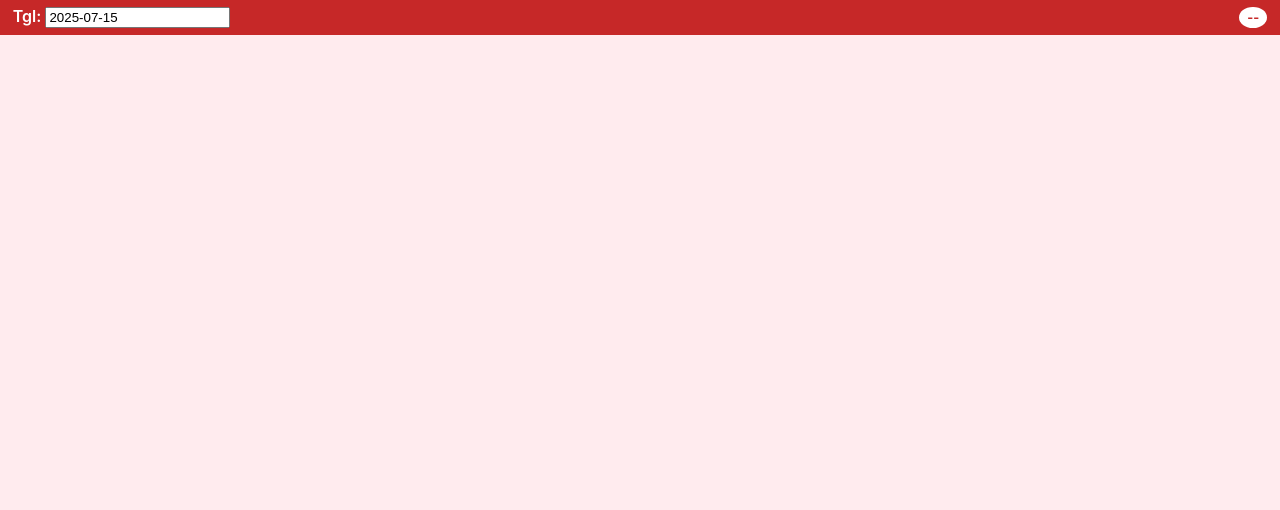
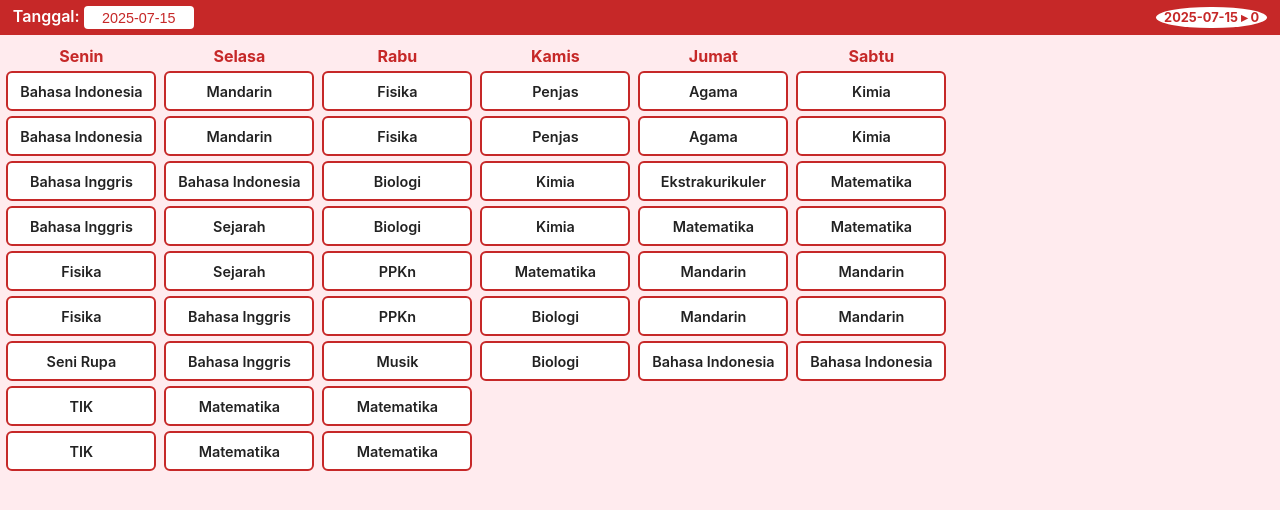
Before and after one commit to Eduardo-salamanca/schedule-task, a plain HTML site: page index.html in a window 1280 px wide. Drawn offline with Linux system fonts and the light colour scheme; no server answers.

Commit message:
Update index.html

```diff
--- a/index.html
+++ b/index.html
@@ -9,7 +9,7 @@
     *{box-sizing:border-box}
     body{margin:0;font-family:-apple-system,BlinkMacSystemFont,"Segoe UI",Roboto,sans-serif;background:var(--merah-muda);color:var(--hitam)}
     header{background:var(--merah);color:var(--putih);padding:.4rem .8rem;display:flex;justify-content:space-between;align-items:center;font-weight:600}
-    #dateSel{background:var(--putih);color:var(--merah);border:none;border-radius:4px;padding:.2rem .4rem;font-size:.9rem}
+    #dateInput{background:var(--putih);color:var(--merah);border:none;border-radius:4px;padding:.2rem .4rem;font-size:.9rem;width:110px;text-align:center}
     #badge{background:var(--putih);color:var(--merah);border-radius:50%;padding:.2rem .5rem;font-size:.8rem;font-weight:700}
     .wrapper{overflow-x:auto;padding:.4rem}
     .grid{display:flex;gap:.5rem;min-width:max-content}
@@ -33,11 +33,8 @@
 <body>
 <header>
   <div>
-
-<!-- NEW -->
-<label for="dateInput">Tgl:</label>
-<input id="dateInput" type="text" placeholder="2025-07-15" maxlength="10">
-
+    <label for="dateInput">Tanggal:</label>
+    <input id="dateInput" type="text" placeholder="2025-07-19" maxlength="10">
   </div>
   <div id="badge">--</div>
 </header>
@@ -65,19 +62,13 @@ const jadwal = {
 };
 
 let tugas = {};
-
-// NEW
 const dateInput = document.getElementById('dateInput');
 let currentDate = new Date().toISOString().slice(0,10);
 dateInput.value = currentDate;
-dateInput.addEventListener('input', () => { currentDate = dateInput.value; loadTugas(); });
-
-
-dateSel.value = currentDate;
-dateSel.addEventListener('change', loadTugas);
+dateInput.addEventListener('input', loadTugas);
 
 function loadTugas(){
-  currentDate = dateSel.value;
+  if (!currentDate) return;
   fetch(`tugas-${currentDate}.json`)
     .then(r => r.ok ? r.json() : {})
     .then(data => { tugas = data || {}; render(); })
@@ -93,7 +84,7 @@ function render(){
     const col = document.createElement('div'); col.className = 'col';
     col.innerHTML = `<h3>${hari}</h3>`;
     jadwal[hari].forEach((pel, idx) => {
-      const key = `${hari}-${pel}-${idx}`;
+      const key = `${currentDate}_${hari}-${pel}-${idx}`;
       const card = document.createElement('div'); card.className = 'card';
       card.textContent = pel;
       if (tugas[key]){
@@ -107,7 +98,6 @@ function render(){
     });
     grid.appendChild(col);
   }
-  // notifikas tanggal + jumlah highlight
   document.getElementById('badge').textContent = `${currentDate} ▸ ${count}`;
 }
 
```
